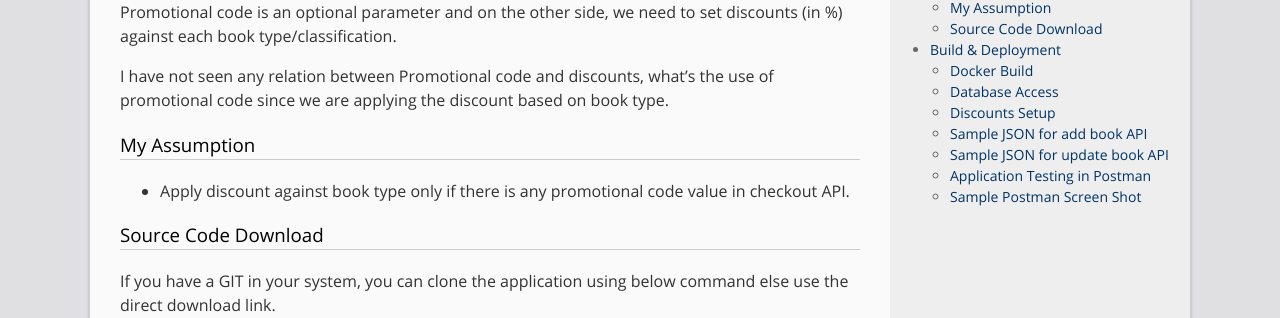
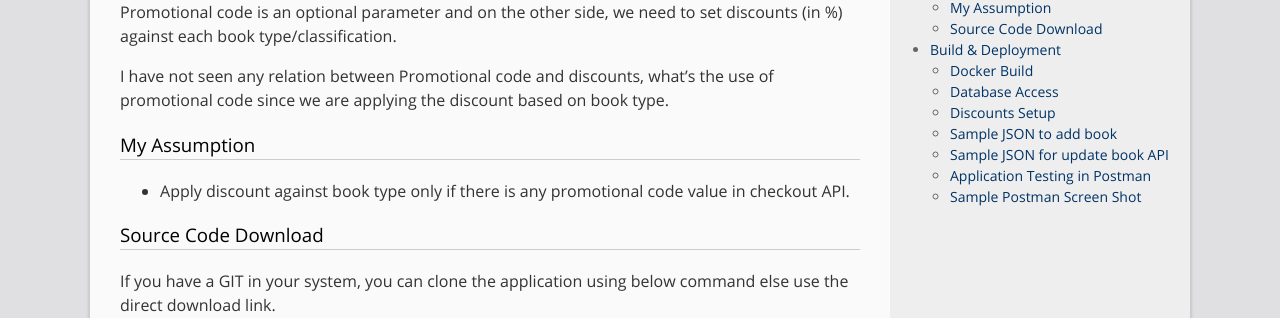
Before and after one commit to mohancse1707/mohan.github.com, a Jekyll site: the page built from _posts/2021-10-02-Online-Bookstore-API-Spring-Boot.md, in a window 1280 px wide and 1400 px high, scrolled down 610 px. Shown: the part 136-454 px from the top of the window. Built offline with Jekyll 4.4.1, drawn with Linux system fonts in a browser that asks for light colours; emoji names are drawn with the system emoji font; our own code applies the rules of GitHub Pages for plain Markdown files; comment, search, counter and statistics services are not loaded; some of the changed text lies outside the part shown.

Commit message:
online bookstore document

````diff
--- a/_posts/2021-10-02-Online-Bookstore-API-Spring-Boot.md
+++ b/_posts/2021-10-02-Online-Bookstore-API-Spring-Boot.md
@@ -53,7 +53,7 @@ Hit this Datasource URL in a browser: [http://localhost:8080/h2-console](http://
 To connect data source use below credentials
 JDBC URL  : `jdbc:h2:mem:testdb`
 User Name : `sa`
-Password  : ` `
+Password  :
 
 
 ### Discounts Setup
@@ -70,7 +70,7 @@ Password  : ` `
 |MEDIA               |``25`` |
 |OTHERS               |``30`` |
 
-### Sample JSON for add book API
+### Sample JSON to add book
 
 ```json
 {
````
